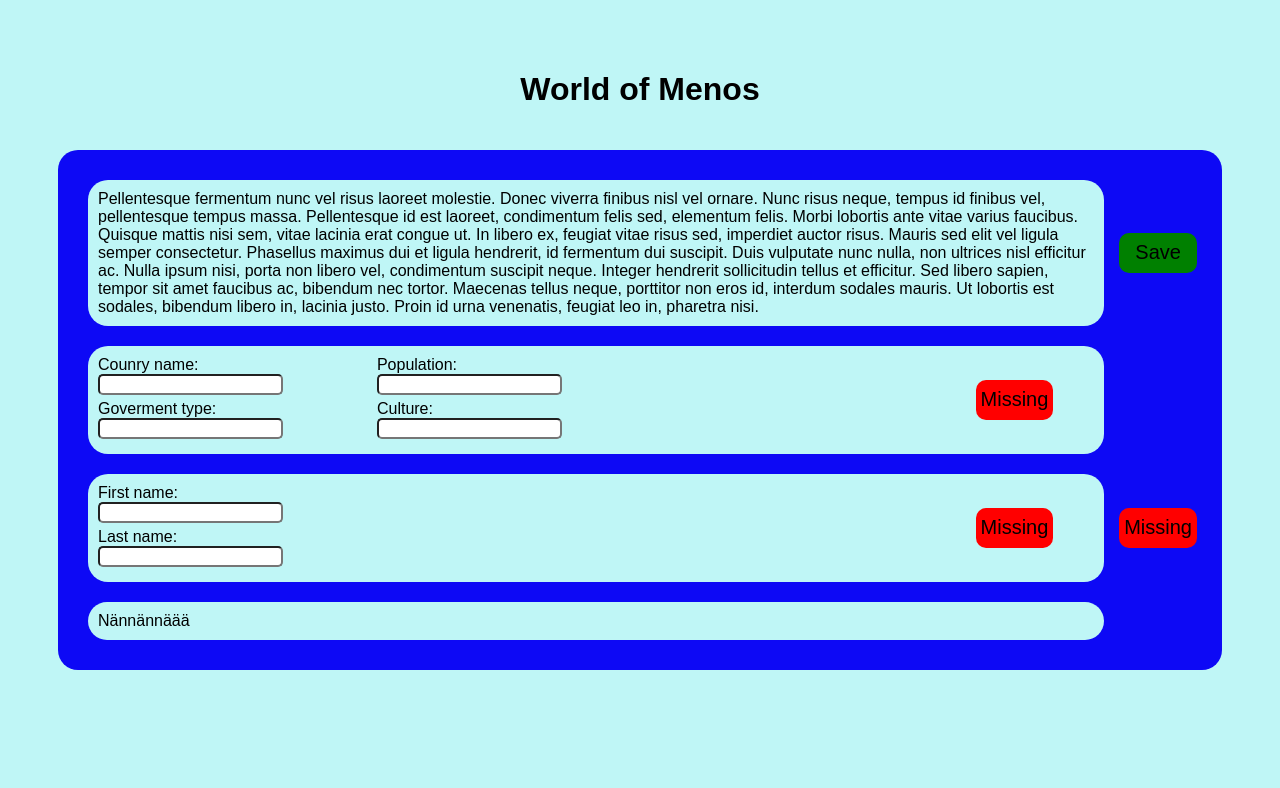
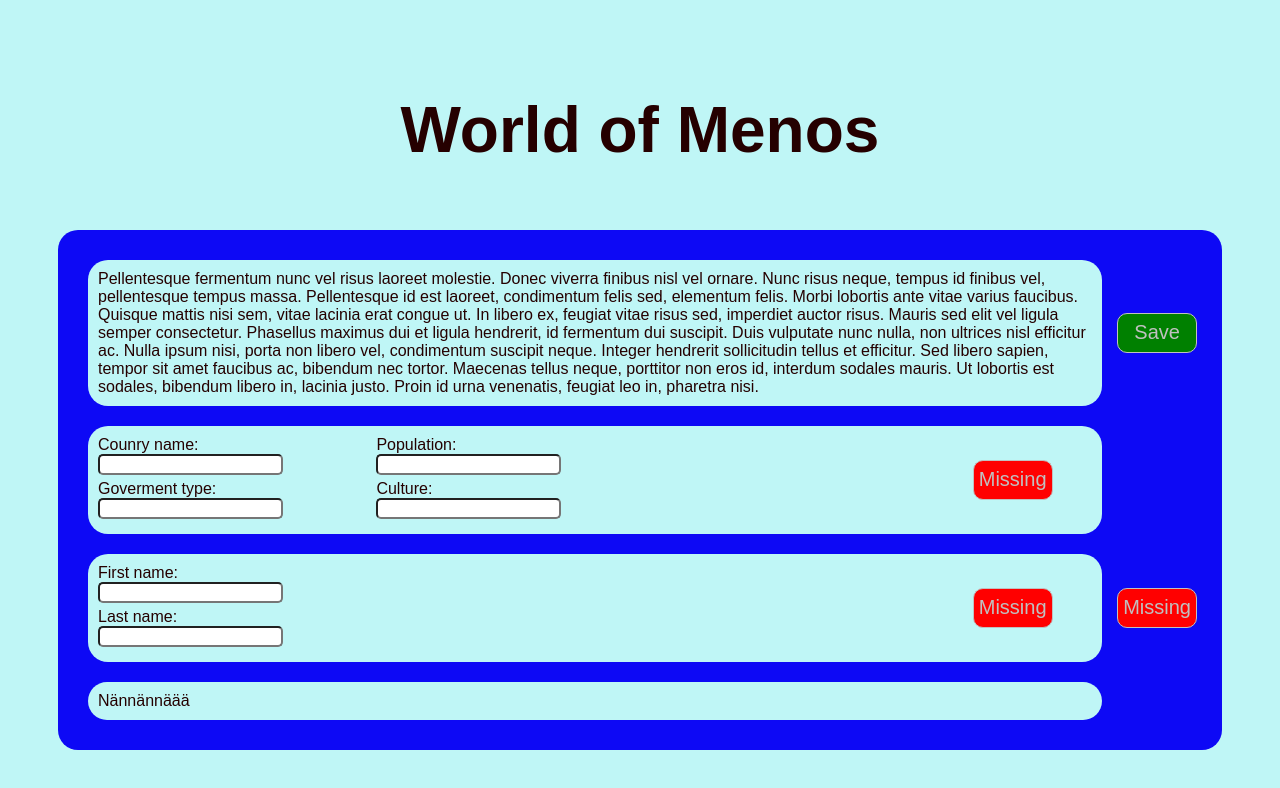
Before and after one commit to Toivotak/Menos, a React (Create React App) app: page / in a window 1280 px wide. Shown: the top 788 px of the page. Built offline with nearby package versions, Linux system fonts and the light colour scheme.

Commit message:
small changes

```diff
--- a/src/components/Form.js
+++ b/src/components/Form.js
@@ -6,9 +6,9 @@ const Form = ({type}) => {
         return (
             <form className="form">
                 <div className="form-collumn-1">
-                    <label for="fname">First name:</label><br />
+                    <label htmlFor="fname">First name:</label><br />
                     <input type="text" id="fname" name="fname" className="form-input-text" /><br />
-                    <label for="lname">Last name:</label><br />
+                    <label htmlFor="lname">Last name:</label><br />
                     <input type="text" id="lname" name="lname" className="form-input-text" />
                 </div>
                 <div className="form-collumn-2"></div>
@@ -23,15 +23,15 @@ const Form = ({type}) => {
         return (
             <form className="form">
                 <div className="form-collumn-1">
-                    <label for="cname">Counry name:</label><br />
+                    <label htmlFor="cname">Counry name:</label><br />
                     <input type="text" id="cname" name="cname" className="form-input-text" /><br />
-                    <label for="gtype">Goverment type:</label><br />
+                    <label htmlFor="gtype">Goverment type:</label><br />
                     <input type="text" id="gtype" name="gtype" className="form-input-text" /><br />
                 </div>
                 <div className="form-collumn-2">
-                    <label for="cname">Population:</label><br />
+                    <label htmlFor="cname">Population:</label><br />
                     <input type="text" id="cname" name="cname" className="form-input-text" /><br />
-                    <label for="gtype">Culture:</label><br />
+                    <label htmlFor="gtype">Culture:</label><br />
                     <input type="text" id="gtype" name="gtype" className="form-input-text" /><br />
                 </div>
                 <div className="form-collumn-3"></div>
--- a/src/components/Main.js
+++ b/src/components/Main.js
@@ -3,13 +3,17 @@ import Button from './Button';
 import Form from './Form';
 
 const Main = () => {
+    const onClick = (ev) => {
+        console.log("clikkatu ", ev);
+    }
+
     return (
         <main className="main">
-            <Para />
-            <Button text="Save" color="green" />
+            <Para onClick={onClick} />
+            <Button text="Save" color="green" onClick={onClick}/>
             <Form type="country"/>
             <Form />
-            <Button />
+            <Button onClick={onClick}/>
             <Para text="Nännännäää" />
         </main>
     )
--- a/src/test.css
+++ b/src/test.css
@@ -1,6 +1,11 @@
+html {
+    font-size: 16px;
+}
+
 body {
     background-color: rgb(191, 246, 246);
     font-family: Arial, Helvetica, sans-serif;
+    color: rgb(37, 0, 0);
 }
 
 .container {
@@ -12,23 +17,21 @@ body {
     justify-content: center;
     align-items: center;
     margin-bottom: 20px;
+    font-size: 2rem;
 }
 
 .btn {
     height: 40px;
     display: inline-block;
+    color: silver;
     font-size: 20px;
-    border: none;
+    border: 0.5px solid silver;
     margin: 5px;
     padding: 5px;
     border-radius: 10px;
     cursor: pointer;
     transform: rotate(-360deg);
     transition: 1000ms;
-}
-
-.btn:focus {
-    outline: none;
 }
 
 .btn:active {
```
